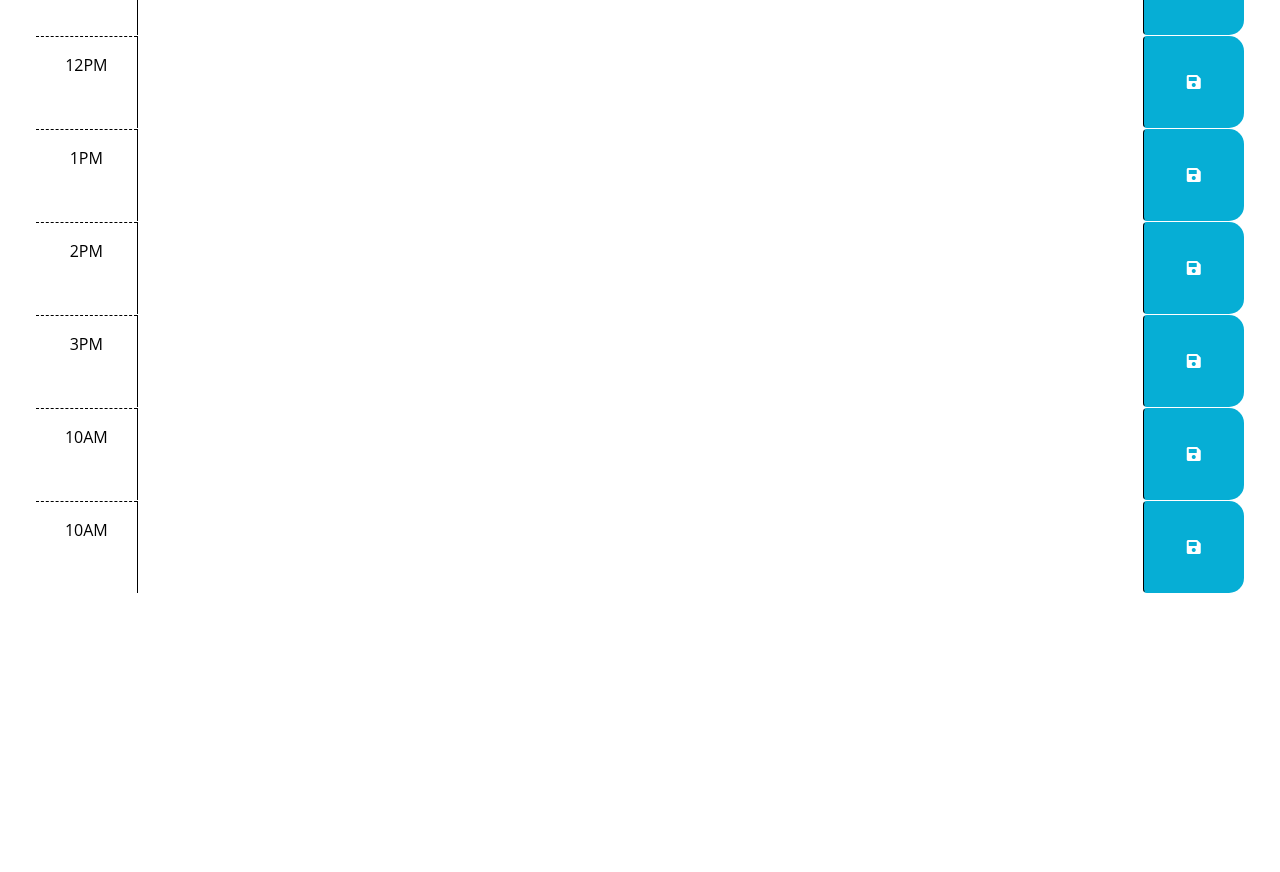
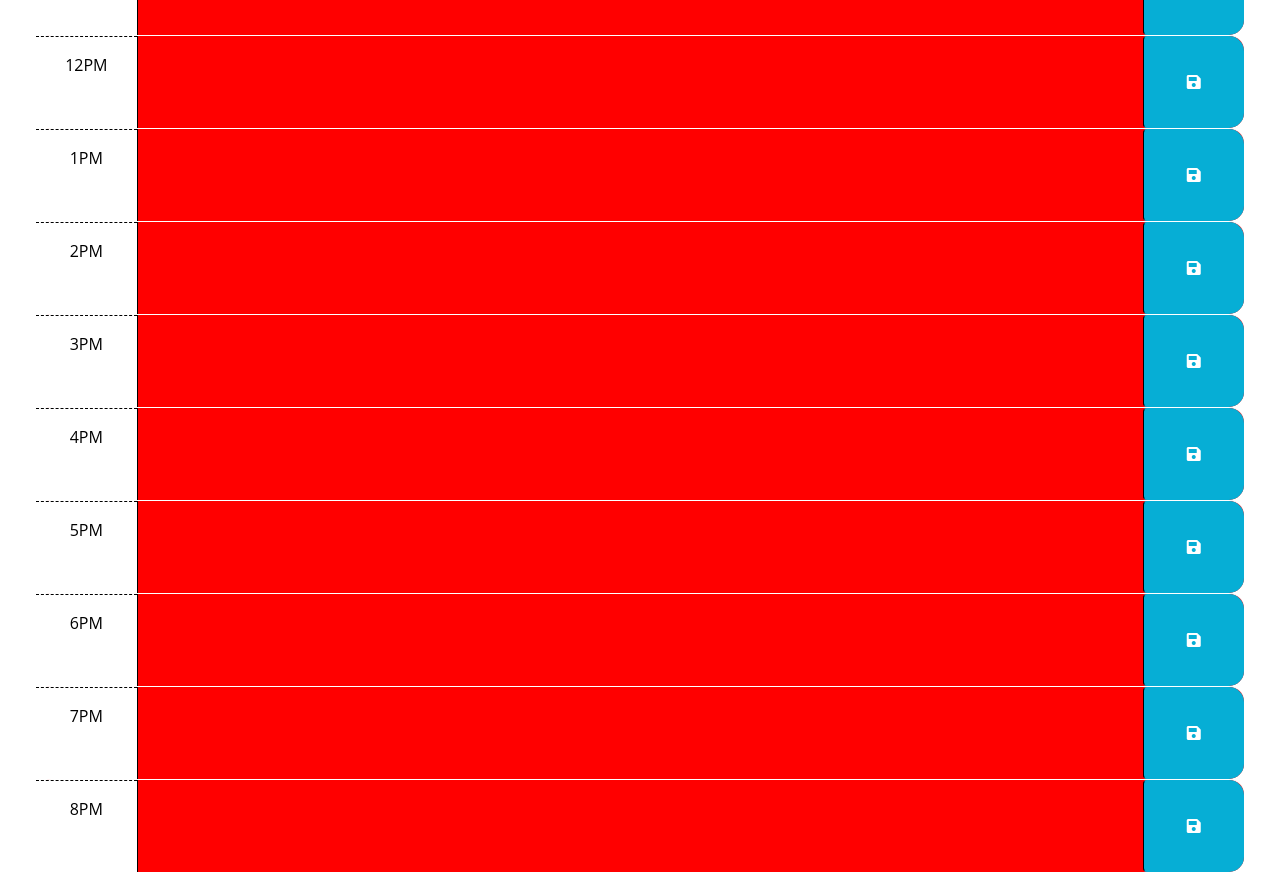
Before and after one commit to WajhR/Software_Developer_Planner, a plain HTML site: page Develop/index.html in a window 1280 px wide. Shown: the part 541-1413 px from the top of the page. Before the commit the page ends 1134 px from the top, so only its background shows below. Drawn offline with nearby package versions, Linux system fonts and the light colour scheme.

Commit message:
Updated Version4

```diff
--- a/Develop/index.html
+++ b/Develop/index.html
@@ -92,7 +92,7 @@
     </div>
 
     <div id="hour-4" class="row time-block">
-      <div class="col-2 col-md-1 hour text-center py-3">10AM</div>
+      <div class="col-2 col-md-1 hour text-center py-3">4PM</div>
       <textarea class="col-8 col-md-10 description" rows="3"> </textarea>
       <button class="btn saveBtn col-2 col-md-1" aria-label="save">
         <i class="fas fa-save" aria-hidden="true"></i>
@@ -100,7 +100,29 @@
     </div>
 
     <div id="hour-5" class="row time-block">
-      <div class="col-2 col-md-1 hour text-center py-3">10AM</div>
+      <div class="col-2 col-md-1 hour text-center py-3">5PM</div>
+      <textarea class="col-8 col-md-10 description" rows="3"> </textarea>
+      <button class="btn saveBtn col-2 col-md-1" aria-label="save">
+        <i class="fas fa-save" aria-hidden="true"></i>
+      </button>
+    </div>
+
+    <div id="hour-6" class="row time-block">
+      <div class="col-2 col-md-1 hour text-center py-3">6PM</div>
+      <textarea class="col-8 col-md-10 description" rows="3"> </textarea>
+      <button class="btn saveBtn col-2 col-md-1" aria-label="save">
+        <i class="fas fa-save" aria-hidden="true"></i>
+      </button>
+    </div>
+    <div id="hour-7" class="row time-block">
+      <div class="col-2 col-md-1 hour text-center py-3">7PM</div>
+      <textarea class="col-8 col-md-10 description" rows="3"> </textarea>
+      <button class="btn saveBtn col-2 col-md-1" aria-label="save">
+        <i class="fas fa-save" aria-hidden="true"></i>
+      </button>
+    </div>
+    <div id="hour-8" class="row time-block">
+      <div class="col-2 col-md-1 hour text-center py-3">8PM</div>
       <textarea class="col-8 col-md-10 description" rows="3"> </textarea>
       <button class="btn saveBtn col-2 col-md-1" aria-label="save">
         <i class="fas fa-save" aria-hidden="true"></i>
--- a/Develop/script.js
+++ b/Develop/script.js
@@ -11,10 +11,21 @@ $(function () {
     var timeBlockHour = timeBlock.attr('id').split('-')[1];
     var currentHour = dayjs().hour();
     console.log(currentHour);
-      if (timeBlockHour < currentHour ) {
+
+    if (timeBlockHour < currentHour ) {
+        timeBlock.addClass('past');
+
+       } else {
+        timeBlock.removeClass('past');
+       }
+
+    if (timeBlockHour >= currentHour) {
+        timeBlock.addClass('future');
+    } else {
+      timeBlock.removeClass('future');
+    }
 
 
-      }
   })
   // The comparison that we need to make is between timeBlockHour
   // and the currentHour. we may have to parse the number to string.
--- a/Develop/style.css
+++ b/Develop/style.css
@@ -31,7 +31,7 @@ textarea {
 }
 
 .past {
-  background-color: #d3d3d3;
+  background-color: red;
   color: white;
 }
 
```
